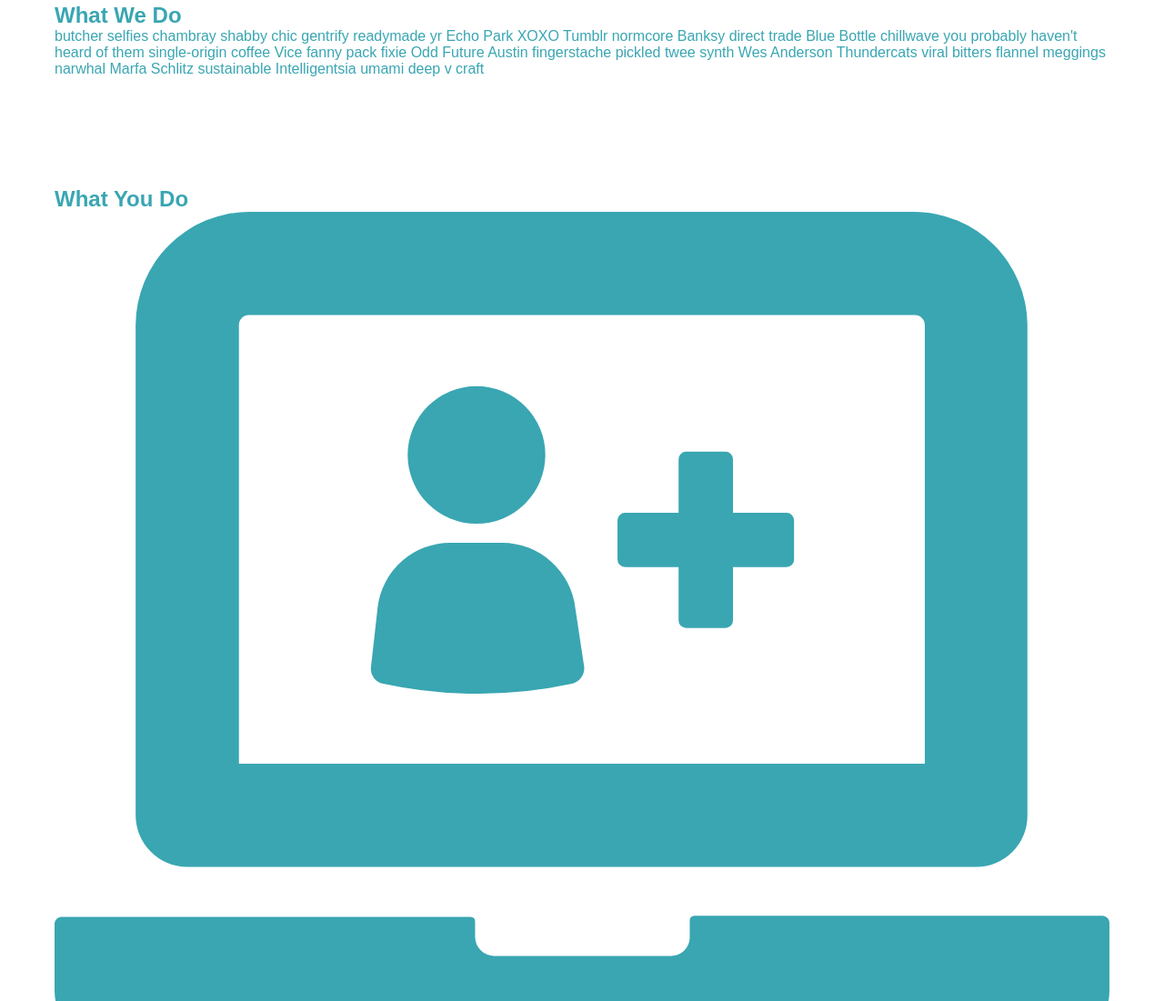
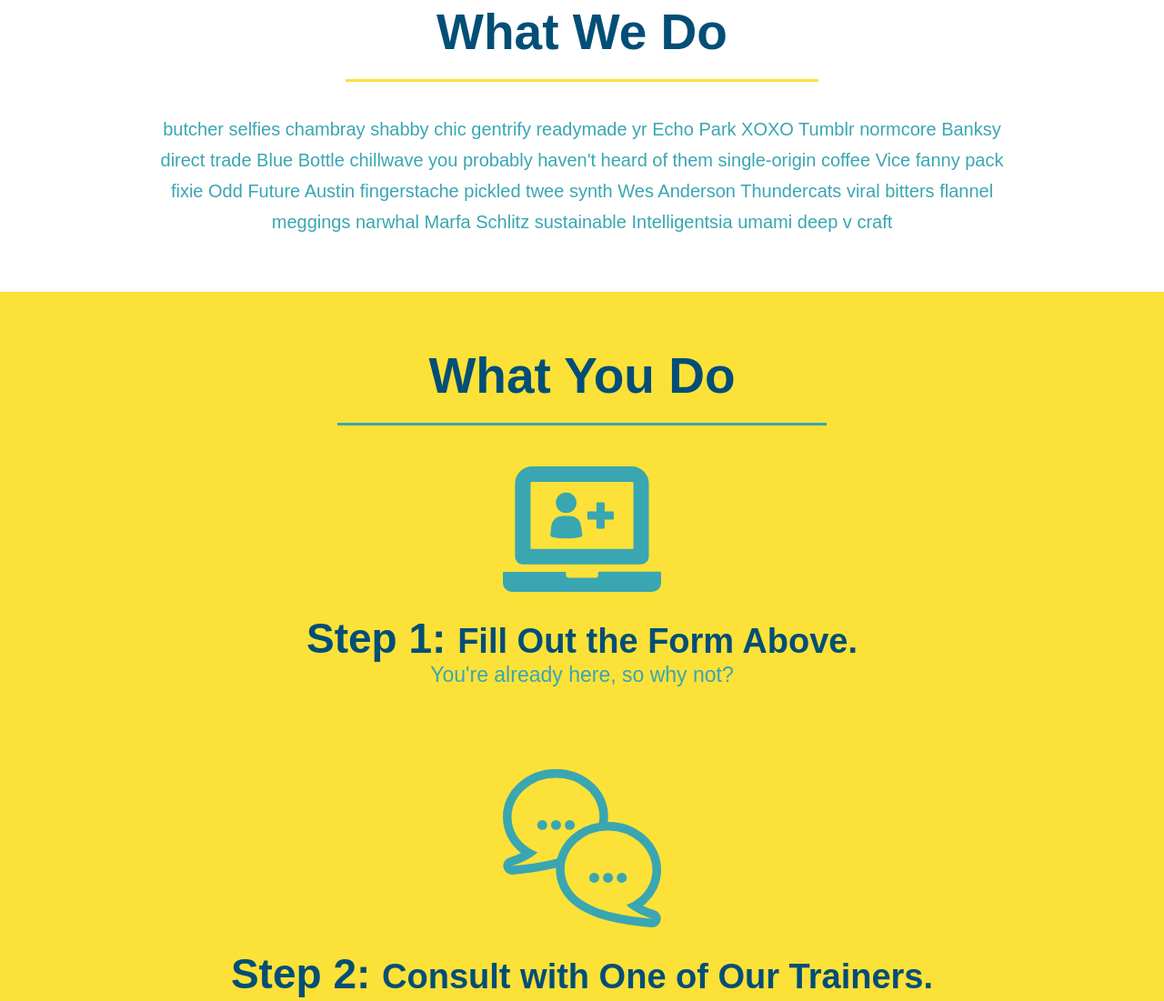
Before and after one commit to johngeorge88/run-buddy, a plain HTML site: page index.html in a window 1280 px wide. Shown: the part 739-1840 px from the top of the page at 91% size. Drawn offline with Linux system fonts and the light colour scheme.

Commit message:
Meet is done

```diff
--- a/assets/css/style.css
+++ b/assets/css/style.css
@@ -114,3 +114,56 @@ header h1 {
   font-size: 16px;
 }
 /* Hero Style End */
+
+.section-title {
+  font-size: 55px;
+  color: #024e76;
+  margin-bottom: 35px;
+  padding: 0 100px 20px 100px;
+  display: inline-block;
+  border-bottom: 3px solid;
+}
+
+.primary-border {
+  border-color: #fce138;
+}
+
+.secondary-border {
+  border-color: #39a6b2;
+}
+.intro {
+  text-align: center;
+}
+.intro p {
+  line-height: 1.7;
+  color: #39a6b2;
+  width: 80%;
+  font-size: 20px;
+  margin: 0 auto;
+}
+.steps {
+  text-align: center;
+  background: #fce138;
+}
+.steps div {
+  margin-bottom: 80px;
+}
+
+.steps img {
+  width: 15%;
+  margin: 10px 0;
+}
+
+.steps h3 {
+  color: #024e76;
+  font-size: 46px;
+  margin-top: 10px;
+}
+
+.steps p {
+  color: #39a6b2;
+  font-size: 23px;
+}
+.steps span {
+  font-size: 38px;
+}
--- a/index.html
+++ b/index.html
@@ -68,46 +68,46 @@
         </section>
 
         <!-- "what we do" section -->
-        <section id="what-we-do">
-            <h2>What We Do</h2>
+        <section id="what-we-do" class="intro">
+            <h2 class="section-title primary-border">What We Do</h2>
             <p>
             butcher selfies chambray shabby chic gentrify readymade yr Echo Park XOXO Tumblr normcore Banksy direct trade Blue Bottle chillwave you probably haven't heard of them single-origin coffee Vice fanny pack fixie Odd Future Austin fingerstache pickled twee synth Wes Anderson Thundercats viral bitters flannel meggings narwhal Marfa Schlitz sustainable Intelligentsia umami deep v craft
             </p>
         </section>
 
         <!-- "what you do" section -->
-        <section id="what-you-do">
-            <h2>What You Do</h2>
+        <section id="what-you-do" class="steps">
+            <h2 class="section-title secondary-border">What You Do</h2>
 
             <div>
                 <!-- insert this img element -->
                 <img src="./assets/images/step-1.svg" alt="" />
-                <h3>Step 1: Fill Out the Form Above.</h3>
+                <h3>Step 1: <span>Fill Out the Form Above.</span></h3>
                 <p>You're already here, so why not?</p>
               </div>
 
               <div>
                 <img src="./assets/images/step-2.svg" alt="" />
-                <h3>Step 2: Consult with One of Our Trainers.</h3>
+                <h3>Step 2: <Span>Consult with One of Our Trainers.</Span></h3>
                 <p>Are you here to build muscle, lose weight, or just feel good?</p>
               </div>
 
               <div>
                 <img src="./assets/images/step-3.svg" alt="" />
-                <h3>Step 3: Get Running.</h3>
+                <h3>Step 3: <span>Get Running.</span></h3>
                 <p>Hit the ground running (literally) once your trainer lays out your plan.</p>
               </div>
 
               <div>
                 <img src="./assets/images/step-4.svg" alt="" />
-                <h3>Step 4: See Results.</h3>
+                <h3>Step 4: <span>See Results.</span></h3>
                 <p>Bi-weekly checkins with your trainer will keep you focused</p>
               </div>
         </section>
 
         <!-- "meet the trainers" section -->
-        <section>
-            <h2>Meet The Trainers</h2>
+        <section id="your-trainers">
+            <h2>Meet the Trainers</h2>
         </section>
 
         <!-- "reach out" section -->
```
